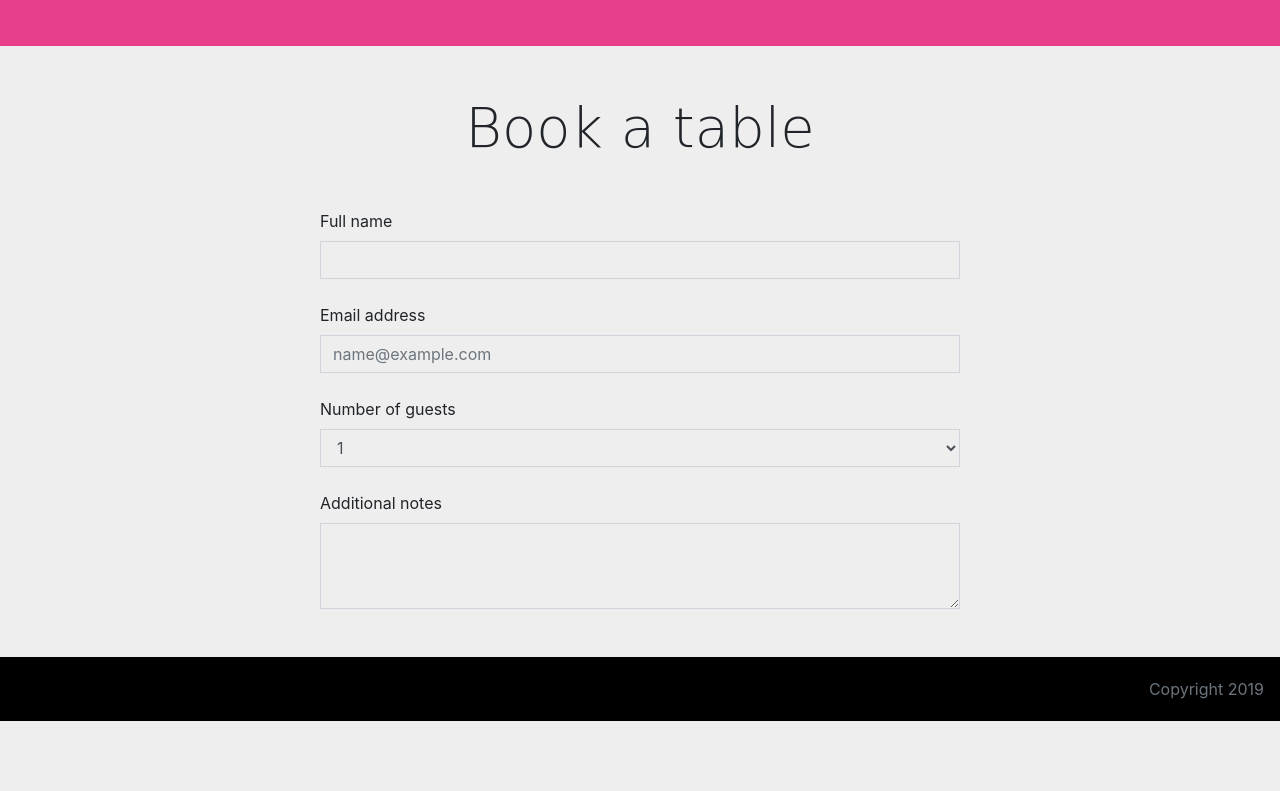
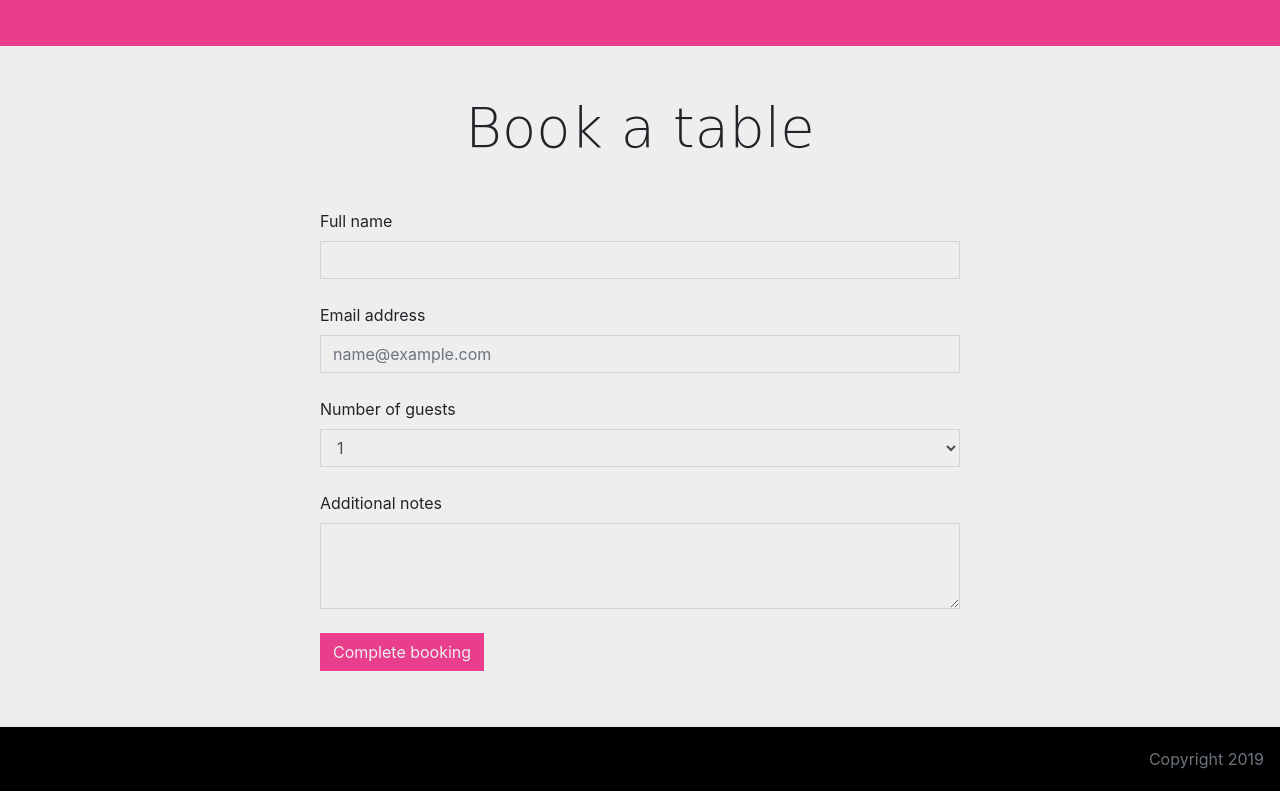
Before and after one commit to Mxx1029/uib-framework-bootstrap-bennys-burgers, a website: page src/index.html in a window 1280 px wide. Shown: the part 1677-2468 px from the top of the page. Before the commit the page ends 2398 px from the top, so only its background shows below. Drawn offline with nearby package versions, Linux system fonts and the light colour scheme; files that its build step writes are made by us from their sources; a web font is replaced by a local one.

Commit message:
Add submit button to contact section

```diff
--- a/src/index.html
+++ b/src/index.html
@@ -181,6 +181,7 @@
             <label for="AddNotes">Additional notes</label>
             <textarea class="form-control" id="AddNotes" rows="3"></textarea>
           </div>
+          <button type="submit" class="btn btn-primary mb-2">Complete booking</button>
         </form>
       </section>
     </main>
```
